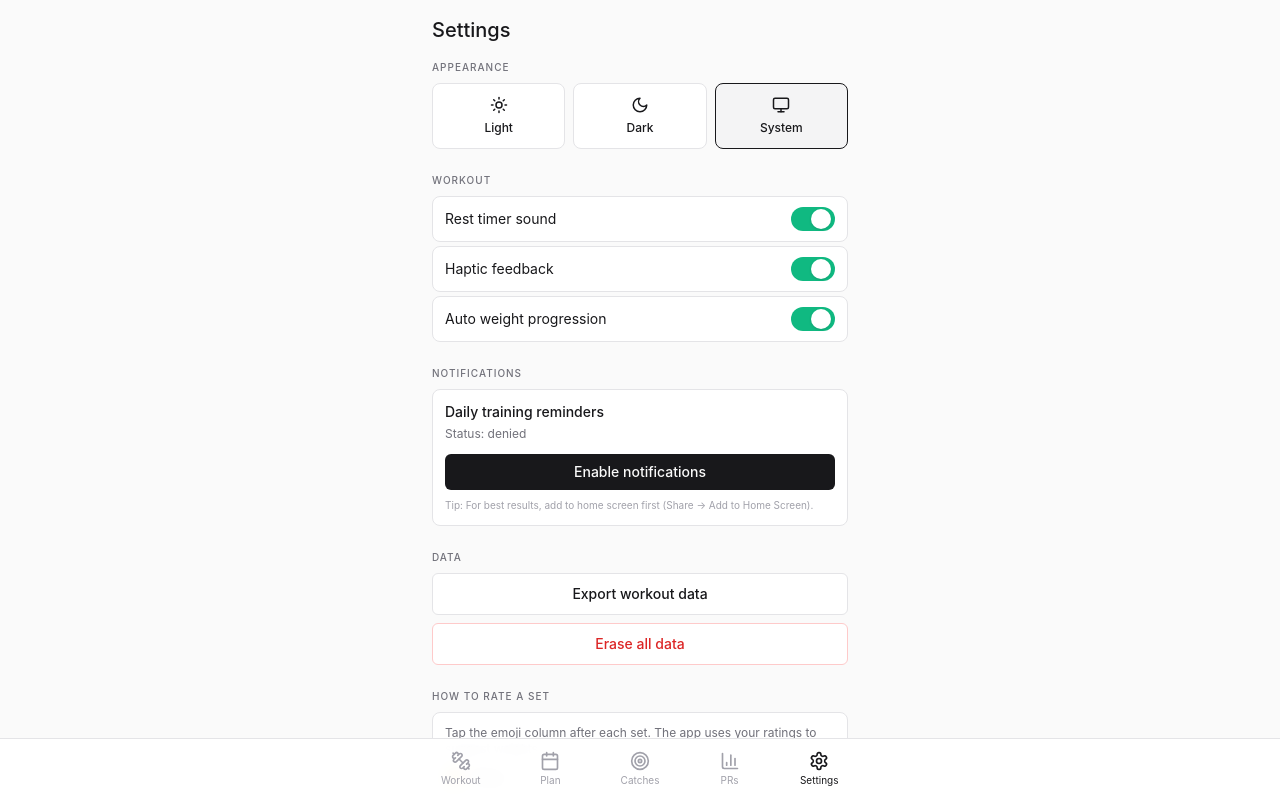
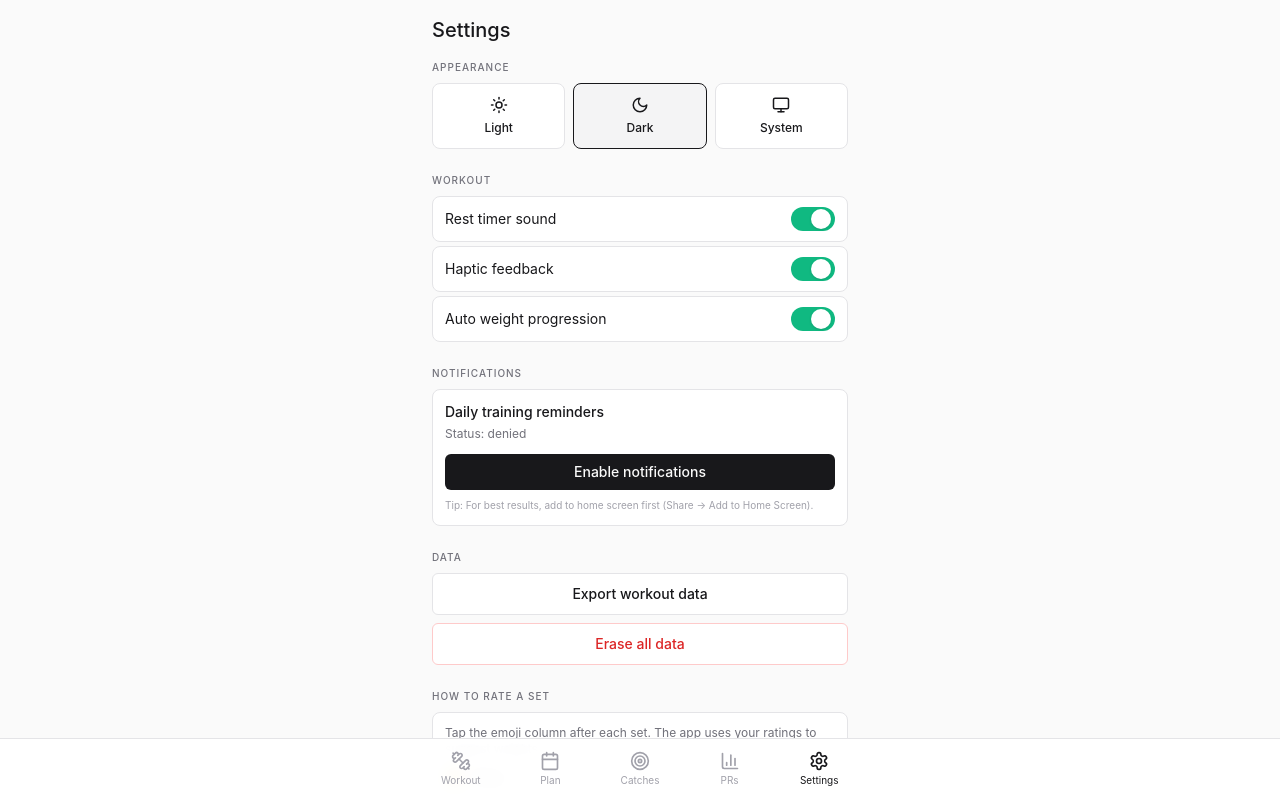
Before and after one commit to QBT-ACAVE/neck-armor, a Next.js app: page /settings in a window 1280 px wide. Shown: the top 798 px of the page. Built offline with nearby package versions, Linux system fonts and the light colour scheme.

Commit message:
Default to dark mode and brighten dark mode text

```diff
--- a/app/components/ThemeProvider.tsx
+++ b/app/components/ThemeProvider.tsx
@@ -3,10 +3,11 @@ import { useEffect } from 'react';
 
 // Inline theme bootstrap script - prevents flash of wrong theme on load.
 // Reads localStorage before React hydrates and sets the theme attribute.
+// Default is 'dark' if nothing is stored.
 const themeScript = `
 (function() {
   try {
-    var t = localStorage.getItem('neck_armor_theme') || 'system';
+    var t = localStorage.getItem('neck_armor_theme') || 'dark';
     var resolved = t === 'system' ? (window.matchMedia('(prefers-color-scheme: dark)').matches ? 'dark' : 'light') : t;
     document.documentElement.setAttribute('data-theme', resolved);
     document.documentElement.style.colorScheme = resolved;
@@ -23,7 +24,7 @@ export function ThemeProvider({ children }: { children: React.ReactNode }) {
   useEffect(() => {
     const mq = window.matchMedia('(prefers-color-scheme: dark)');
     const apply = () => {
-      const t = localStorage.getItem('neck_armor_theme') || 'system';
+      const t = localStorage.getItem('neck_armor_theme') || 'dark';
       if (t !== 'system') return;
       const resolved = mq.matches ? 'dark' : 'light';
       document.documentElement.setAttribute('data-theme', resolved);
@@ -38,8 +39,8 @@ export function ThemeProvider({ children }: { children: React.ReactNode }) {
 export type Theme = 'light' | 'dark' | 'system';
 
 export function getTheme(): Theme {
-  if (typeof window === 'undefined') return 'system';
-  return (localStorage.getItem('neck_armor_theme') as Theme) || 'system';
+  if (typeof window === 'undefined') return 'dark';
+  return (localStorage.getItem('neck_armor_theme') as Theme) || 'dark';
 }
 
 export function setTheme(t: Theme) {
--- a/app/globals.css
+++ b/app/globals.css
@@ -60,25 +60,25 @@
   --bg-timer: #1f1f23;
   --bg-timer-track: #3f3f46;
 
-  --text-primary: #fafafa;
-  --text-secondary: #a1a1aa;
-  --text-tertiary: #71717a;
-  --text-input-placeholder: #52525b;
+  --text-primary: #ffffff;
+  --text-secondary: #d4d4d8;
+  --text-tertiary: #a1a1aa;
+  --text-input-placeholder: #71717a;
   --text-on-color: #ffffff;
   --text-timer: #ffffff;
-  --text-timer-secondary: #a1a1aa;
+  --text-timer-secondary: #d4d4d8;
 
-  --border-primary: #27272a;
-  --border-secondary: #3f3f46;
+  --border-primary: #3f3f46;
+  --border-secondary: #52525b;
 
-  --accent-blue-bg: rgba(59, 130, 246, 0.15);
-  --accent-blue-text: #93c5fd;
-  --accent-blue-muted: #60a5fa;
+  --accent-blue-bg: rgba(59, 130, 246, 0.2);
+  --accent-blue-text: #bfdbfe;
+  --accent-blue-muted: #93c5fd;
 
   --accent-amber: #fbbf24;
   --accent-emerald: #34d399;
-  --accent-red: #f87171;
-  --accent-red-border: rgba(248, 113, 113, 0.3);
+  --accent-red: #fca5a5;
+  --accent-red-border: rgba(248, 113, 113, 0.4);
   --accent-red-bg: #1f1f23;
 
   --header-bg: rgba(24, 24, 27, 0.95);
--- a/public/sw.js
+++ b/public/sw.js
@@ -1,4 +1,4 @@
-const CACHE = 'neck-armor-v4';
+const CACHE = 'neck-armor-v5';
 const ASSETS = ['/', '/workout', '/calendar', '/catches', '/history', '/settings', '/manifest.json'];
 
 self.addEventListener('install', (e) => {
```
